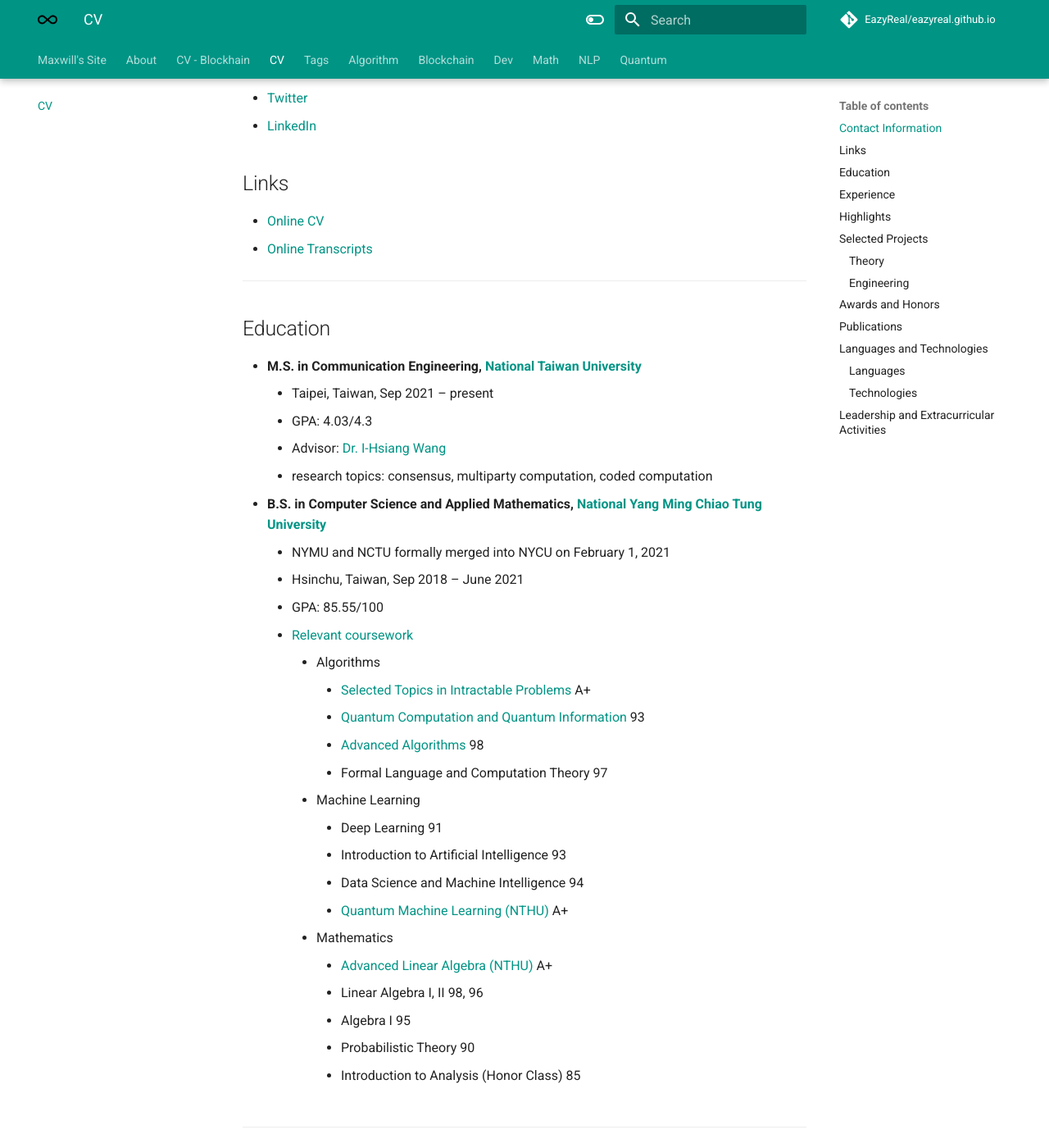
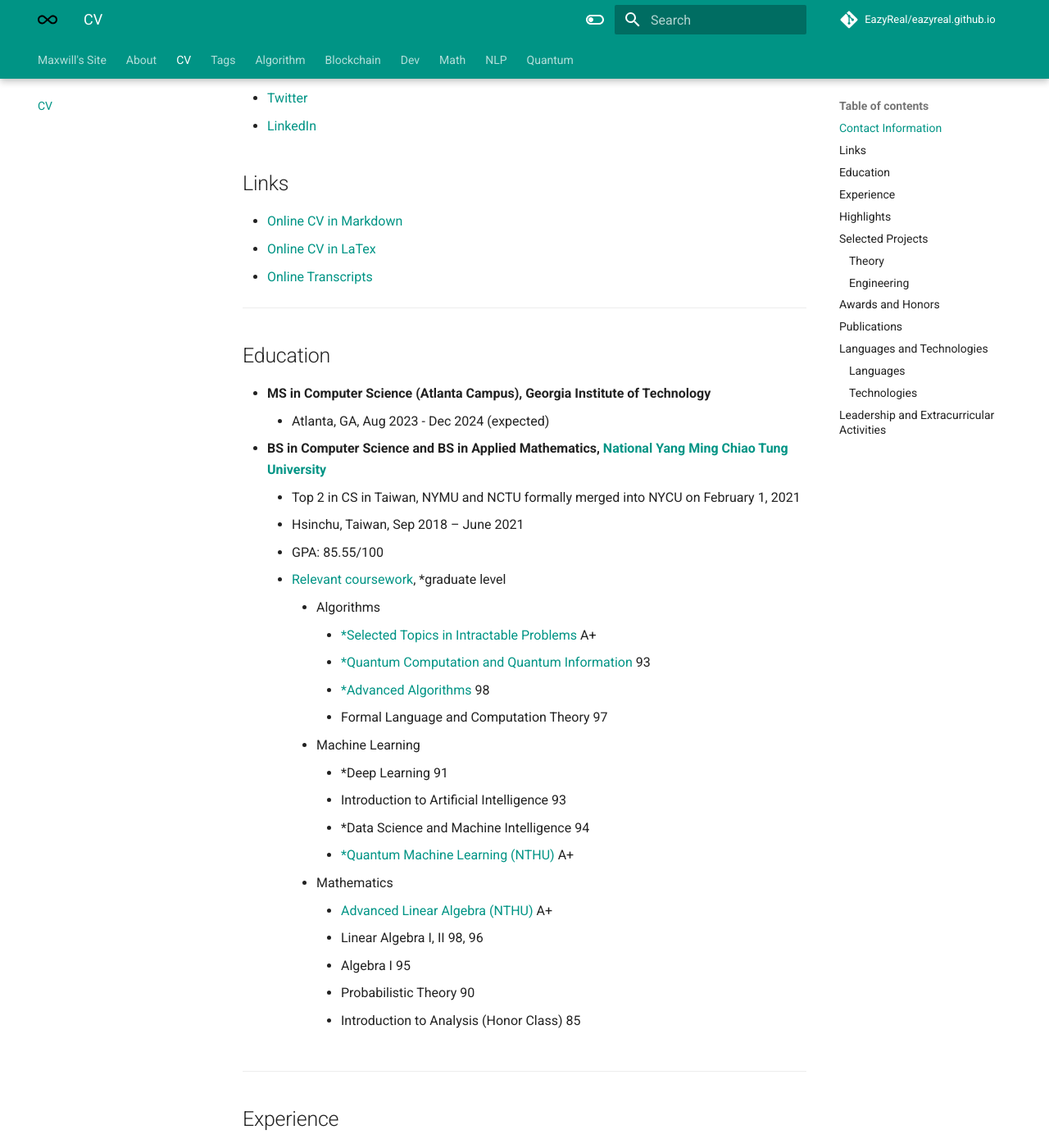
Before and after one commit to EazyReal/eazyreal.github.io, an MkDocs documentation site: the page built from docs/cv.md, in a window 1280 px wide and 1400 px high, scrolled down 279 px. Shown: the whole window at 82% size. Built offline with MkDocs 1.6.1 and Material for MkDocs 9.7.7, drawn with Linux system fonts in a browser that asks for light colours; comment, search, counter and statistics services are not loaded; some of the changed text lies outside the part shown.

```diff
--- a/docs/cv.md
+++ b/docs/cv.md
@@ -2,9 +2,8 @@
 title: CV
 author: Maxwill
 tags: [CV]
-lastUpdated: 2022/03/18
 timeCreated: 2022-10-23 13:45
-timeModified: 2022-10-30 16:43
+timeModified: 2023-05-24 11:22
 ---
 
 # Yan-Tong (Maxwill) Lin
@@ -16,32 +15,30 @@ timeModified: 2022-10-30 16:43
 - [LinkedIn](https://www.linkedin.com/in/maxwilllin/)
 
 ## Links
-- [Online CV](https://hackmd.io/@ytlin/cv)
+- [Online CV in Markdown](https://hackmd.io/@ytlin/cv)
+- [Online CV in LaTex](https://drive.google.com/file/d/16nkGvbMUJJ8JabQOxMNzgntl9-LsBaEd/view)
 - [Online Transcripts](https://hackmd.io/@ytlin/transcripts)
 
 ---
 
 ## Education
-- **M.S. in Communication Engineering, [National Taiwan University](https://www.ntu.edu.tw/english/)**
-	- Taipei, Taiwan, Sep 2021 – present
-	- GPA: 4.03/4.3
-	- Advisor: [Dr. I-Hsiang Wang](http://cc.ee.ntu.edu.tw/~ihsiangw/)
-	- research topics: consensus, multiparty computation, coded computation
-- **B.S. in Computer Science and Applied Mathematics, [National Yang Ming Chiao Tung University](https://en.nycu.edu.tw/)**
-    - NYMU and NCTU formally merged into NYCU on February 1, 2021
+- **MS in Computer Science (Atlanta Campus), Georgia Institute of Technology**
+    - Atlanta, GA, Aug 2023 - Dec 2024 (expected)
+- **BS in Computer Science and BS in Applied Mathematics, [National Yang Ming Chiao Tung University](https://en.nycu.edu.tw/)**
+    - Top 2 in CS in Taiwan, NYMU and NCTU formally merged into NYCU on February 1, 2021
 	- Hsinchu, Taiwan, Sep 2018 – June 2021
 	- GPA: 85.55/100
-	- [Relevant coursework](https://hackmd.io/@ytlin/transcripts)
+	- [Relevant coursework](https://hackmd.io/@ytlin/transcripts), *graduate level
 		- Algorithms
-			- [Selected Topics in Intractable Problems](https://timetable.nycu.edu.tw/?r=main/crsoutline&Acy=109&Sem=2&CrsNo=5296&lang=en-us) A+
-			- [Quantum Computation and Quantum Information](https://timetable.nycu.edu.tw/?r=main/crsoutline&Acy=109&Sem=1&CrsNo=5081) 93
-			- [Advanced Algorithms](https://timetable.nctu.edu.tw/?r=main/crsoutline&Acy=108&Sem=2&CrsNo=5903) 98
+			- [*Selected Topics in Intractable Problems](https://timetable.nycu.edu.tw/?r=main/crsoutline&Acy=109&Sem=2&CrsNo=5296&lang=en-us) A+
+			- [*Quantum Computation and Quantum Information](https://timetable.nycu.edu.tw/?r=main/crsoutline&Acy=109&Sem=1&CrsNo=5081) 93
+			- [*Advanced Algorithms](https://timetable.nctu.edu.tw/?r=main/crsoutline&Acy=108&Sem=2&CrsNo=5903) 98
 			- Formal Language and Computation Theory 97
 		- Machine Learning
-			- Deep Learning 91
+			- *Deep Learning 91
 			- Introduction to Artificial Intelligence 93
-			- Data Science and Machine Intelligence 94
-			- [Quantum Machine Learning (NTHU)](https://www.ccxp.nthu.edu.tw/ccxp/INQUIRE/JH/output/6_6.1_6.1.12/10910IPHD500200.pdf?ACIXSTORE=so3kuq349ree8hmggbd2ov8846) A+
+			- *Data Science and Machine Intelligence 94
+			- [*Quantum Machine Learning (NTHU)](https://www.ccxp.nthu.edu.tw/ccxp/INQUIRE/JH/output/6_6.1_6.1.12/10910IPHD500200.pdf?ACIXSTORE=so3kuq349ree8hmggbd2ov8846) A+
 		- Mathematics
 			- [Advanced Linear Algebra (NTHU)](https://www.ccxp.nthu.edu.tw/ccxp/INQUIRE/JH/output/6_6.1_6.1.12/10910MATH331000.pdf?ACIXSTORE=9j8jserdlk5nbca4erj0mth2p1) A+
 			- Linear Algebra I, II 98, 96
@@ -65,10 +62,15 @@ timeModified: 2022-10-30 16:43
     - Programmed an alpha model that leverages correlations between symbols and improves upon existing alphas when combined by 42.4% in terms of R2 score
 - **Blockchain R&D Intern, [Sudo Research Labs](https://www.linkedin.com/company/sudoresearch/about/)**
 	- Taipei, Taiwan, Mar 2022 - June 2022
-	- Extracted insights from documentation, academic papers, and code bases of consensus/layer 2/cross-chain protocols and presented the results to both technical and non-technical team members in an intuitive and accessible way
-	- Contributed to open-source documentations (e.g. Arbitrum, Polygon Bor, [decentralized thoughts](https://twitter.com/kartik1507/status/1185321750881538050))
-	- Identified potential risks and centralization of blockchain/DeFi protocols by reviewing the code bases and prevented millions of potential losses.
-	- Participated in discussions about protocol design and smart contract development
+    - Extracted insights from documentation, academic papers, and code bases of consensus/layer 2/cross-chain protocols and presented the results to both technical and non-technical team members in an intuitive and accessible way
+    - Contributed to open-source documentations (e.g. Arbitrum, Polygon Bor, [decentralized thoughts](https://twitter.com/kartik1507/status/1185321750881538050))
+    - Identified potential risks and centralization of blockchain/DeFi protocols by reviewing the code bases and prevented millions of potential losses.
+    - Participated in discussions about protocol design and smart contract development
+- **Graduate Student**, **[National Taiwan University](https://www.ntu.edu.tw/english/)**
+	- Taipei, Taiwan, Sep 2021 – 01/2023
+	- GPA: 4.1/4.3
+	- Relevant coursework: cryptography, blockchains, optimization, computational finance
+	- After exposure to some internship programs, I decided to pursue a more industrial career in the US.
 - **Research Intern, [Institute of Information Science, Academia Sinica](https://www.iis.sinica.edu.tw/en/index.html)**
 	- Taipei, Taiwan, Jul 2020 - Sep 2020
     - Applied graph neural networks and cross attention to the task of natural language inference by considering it as a dependency graph matching problem.
```
Also changed, not shown: other parts of docs/cv.md (+5 -5 lines), docs/cv-blockchain.md (deleted, +0 -150 lines), docs/index.md (+22 -20 lines).
